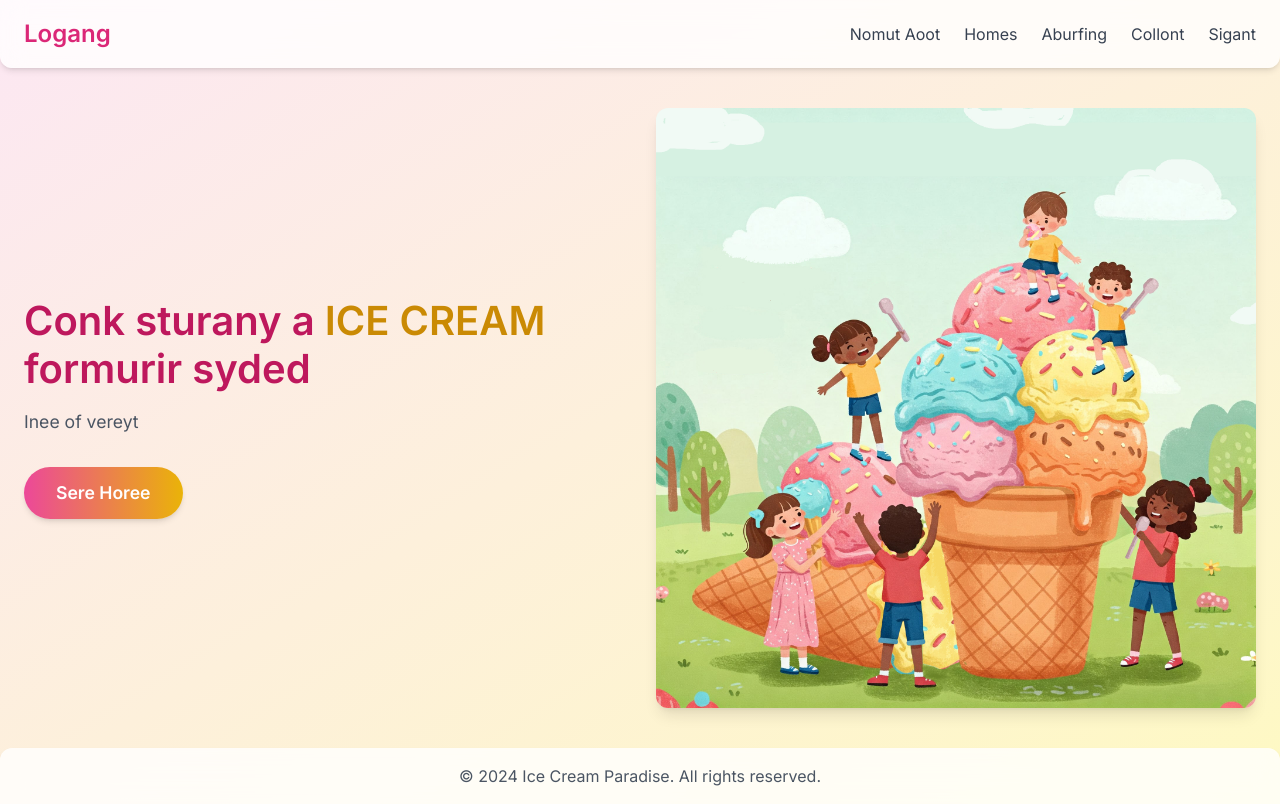
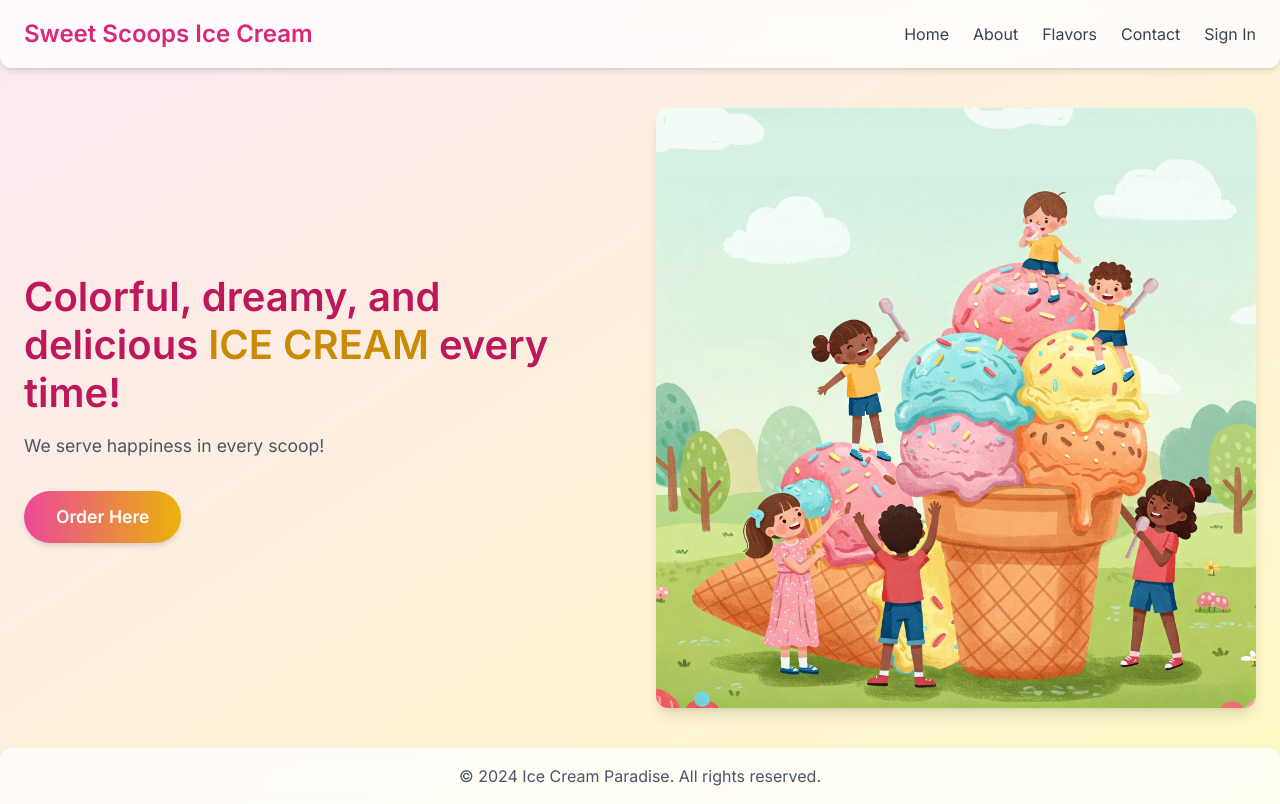
Before and after one commit to Marissa-Herre/Sweet-Scoops-Ice-Cream, a plain HTML site: page index.html in a window 1280 px wide. Drawn offline with nearby package versions, Linux system fonts and the light colour scheme.

Commit message:
Update index.html

```diff
--- a/index.html
+++ b/index.html
@@ -3,7 +3,7 @@
 <head>
     <meta charset="UTF-8">
     <meta name="viewport" content="width=device-width, initial-scale=1.0">
-    <title>Ice Cream Landing Page</title>
+    <title>Sweet Scoops Ice Cream</title>
     <link href="https://fonts.googleapis.com/css2?family=Inter:wght@400;600&display=swap" rel="stylesheet">
     <script src="https://cdn.tailwindcss.com"></script>
     <style>
@@ -51,13 +51,13 @@
 <body class="bg-gradient-to-br from-pink-100 to-yellow-100 min-h-screen flex flex-col">
     <header class="bg-white/80 backdrop-blur-md py-4 px-6 rounded-b-xl shadow-md sticky top-0 z-10">
         <div class="container mx-auto flex justify-between items-center">
-            <a href="#" class="logo-text text-pink-600">Logang</a>
+            <a href="#" class="logo-text text-pink-600">Sweet Scoops Ice Cream</a>
             <nav class="flex space-x-6">
-                <a href="#" class="nav-link text-gray-700 hover:text-pink-500 transition duration-300">Nomut Aoot</a>
-                <a href="#" class="nav-link text-gray-700 hover:text-pink-500 transition duration-300">Homes</a>
-                <a href="#" class="nav-link text-gray-700 hover:text-pink-500 transition duration-300">Aburfing</a>
-                <a href="#" class="nav-link text-gray-700 hover:text-pink-500 transition duration-300">Collont</a>
-                <a href="#" class="nav-link text-gray-700 hover:text-pink-500 transition duration-300">Sigant</a>
+                <a href="#" class="nav-link text-gray-700 hover:text-pink-500 transition duration-300">Home</a>
+                <a href="#" class="nav-link text-gray-700 hover:text-pink-500 transition duration-300">About</a>
+                <a href="#" class="nav-link text-gray-700 hover:text-pink-500 transition duration-300">Flavors</a>
+                <a href="#" class="nav-link text-gray-700 hover:text-pink-500 transition duration-300">Contact</a>
+                <a href="#" class="nav-link text-gray-700 hover:text-pink-500 transition duration-300">Sign In</a>
             </nav>
         </div>
     </header>
@@ -65,9 +65,9 @@
     <main class="container mx-auto flex-grow flex items-center justify-center px-6 py-10">
         <div class="grid grid-cols-1 md:grid-cols-2 gap-8 items-center">
             <div class="text-center md:text-left">
-                <h1 class="hero-title text-pink-700 mb-4">Conk sturany a <span class="text-yellow-600">ICE CREAM</span> formurir syded</h1>
-                <p class="hero-subtitle text-gray-600 mb-8">Inee of vereyt</p>
-                <button class="primary-button bg-gradient-to-r from-pink-500 to-yellow-500 hover:from-pink-600 hover:to-yellow-600 text-white rounded-full shadow-md transition duration-300">Sere Horee</button>
+                <h1 class="hero-title text-pink-700 mb-4">Colorful, dreamy, and delicious <span class="text-yellow-600">ICE CREAM</span> every time!</h1>
+                <p class="hero-subtitle text-gray-600 mb-8">We serve happiness in every scoop!</p>
+                <button class="primary-button bg-gradient-to-r from-pink-500 to-yellow-500 hover:from-pink-600 hover:to-yellow-600 text-white rounded-full shadow-md transition duration-300">Order Here</button>
             </div>
 
             <div class="hero-image-container">
```
